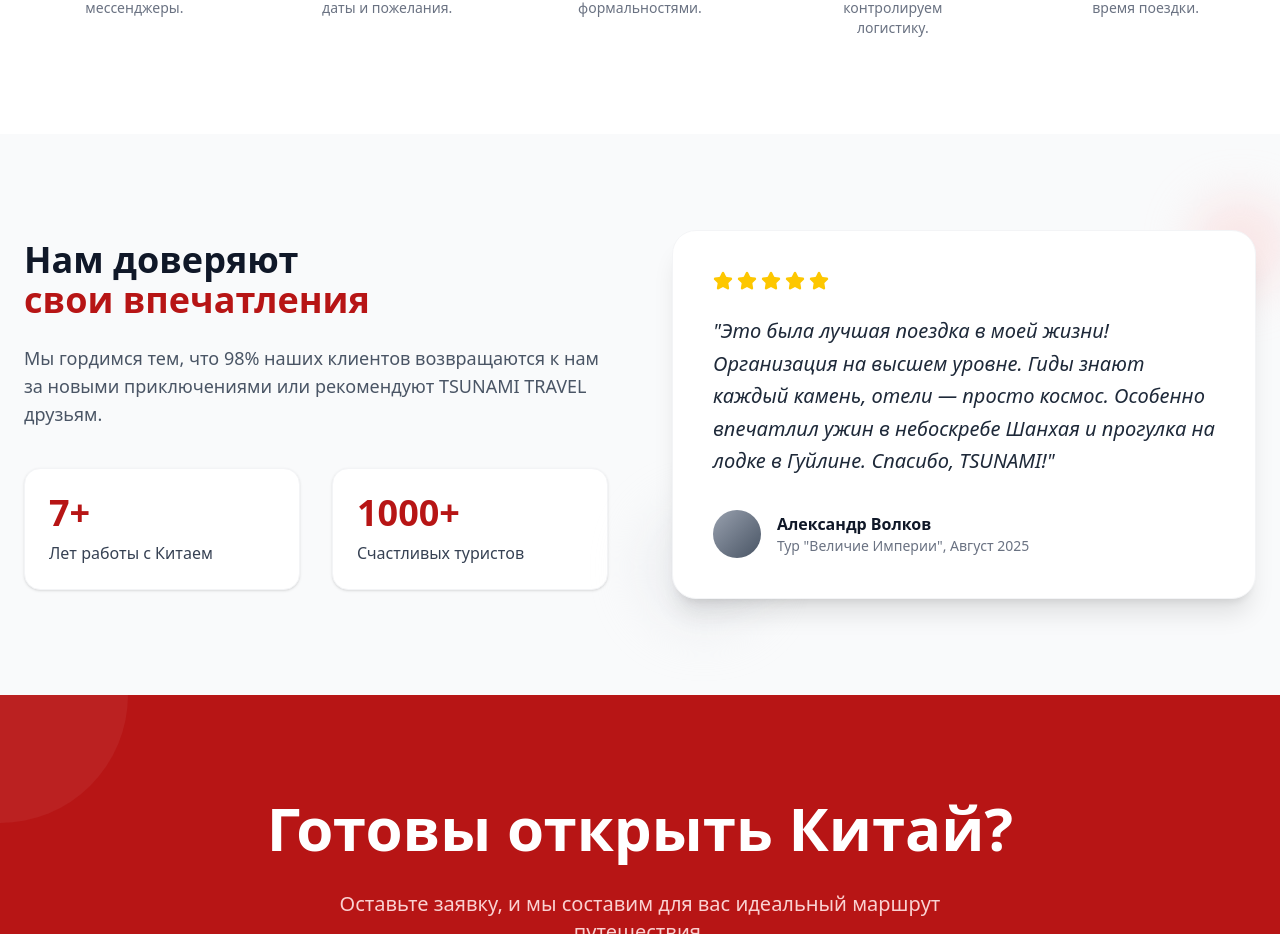
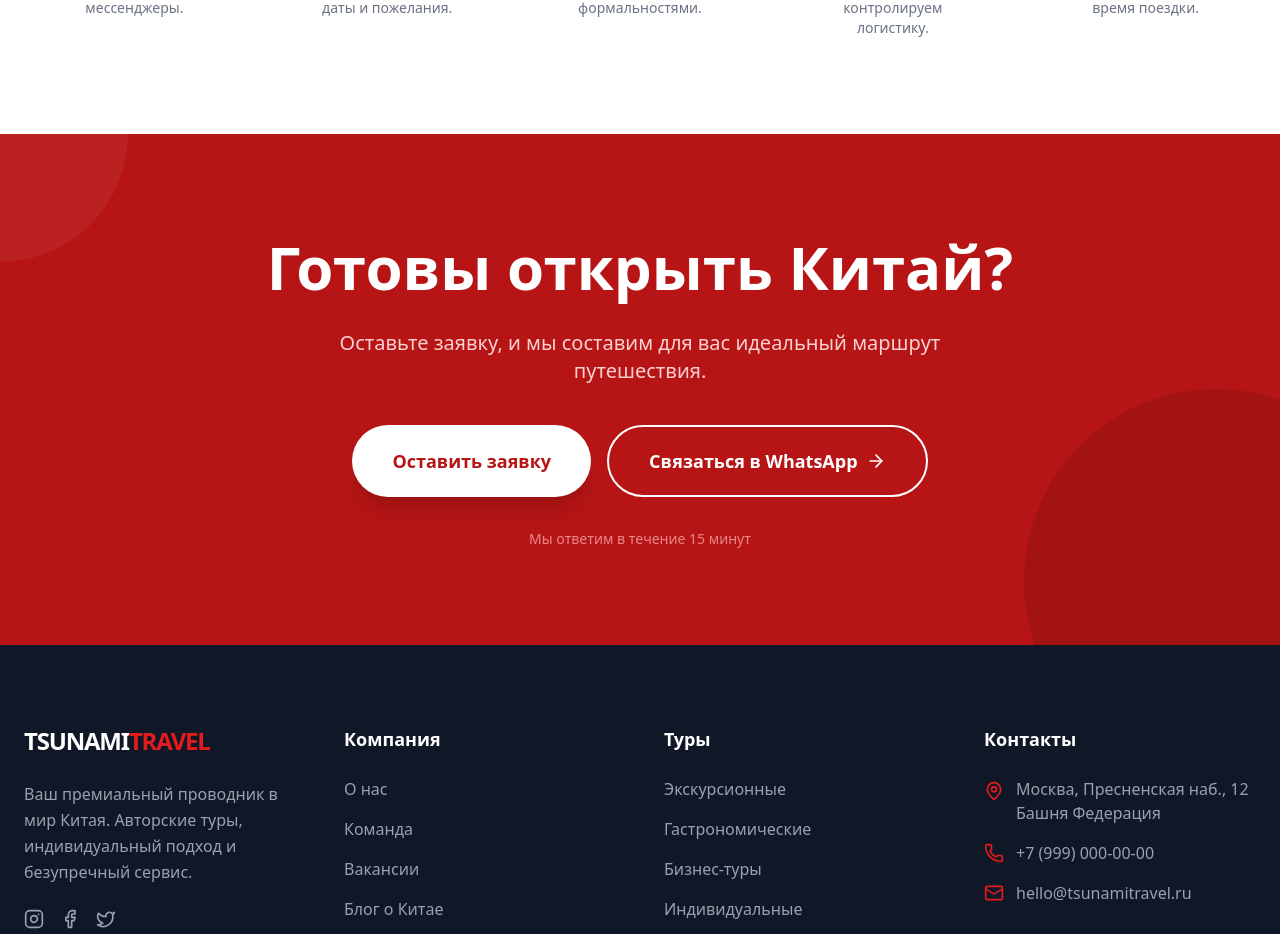
Before and after one commit to payton-ggg/chi-na, a Next.js app: page / in a window 1280 px wide. Shown: the part 6174-7108 px from the top of the page. Built offline with nearby package versions, Linux system fonts and the light colour scheme.

Commit message:
feat: create initial home page assembling core components.

```diff
--- a/app/page.tsx
+++ b/app/page.tsx
@@ -3,7 +3,6 @@ import Hero from "./components/Hero";
 import Features from "./components/Features";
 import PopularTours from "./components/PopularTours";
 import HowItWorks from "./components/HowItWorks";
-import Trust from "./components/Trust";
 import FinalCTA from "./components/FinalCTA";
 import Footer from "./components/Footer";
 
@@ -15,7 +14,6 @@ export default function Home() {
       <Features />
       <PopularTours />
       <HowItWorks />
-      <Trust />
       <FinalCTA />
       <Footer />
     </main>
```
